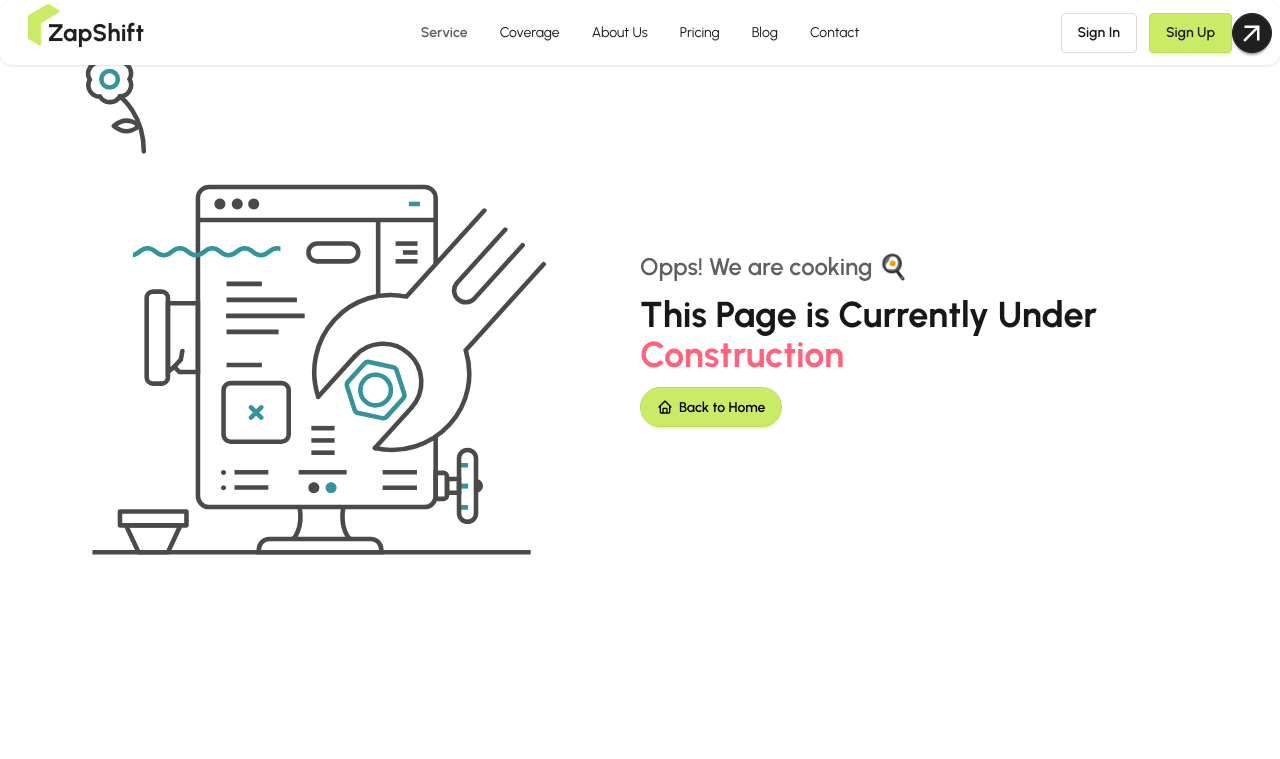
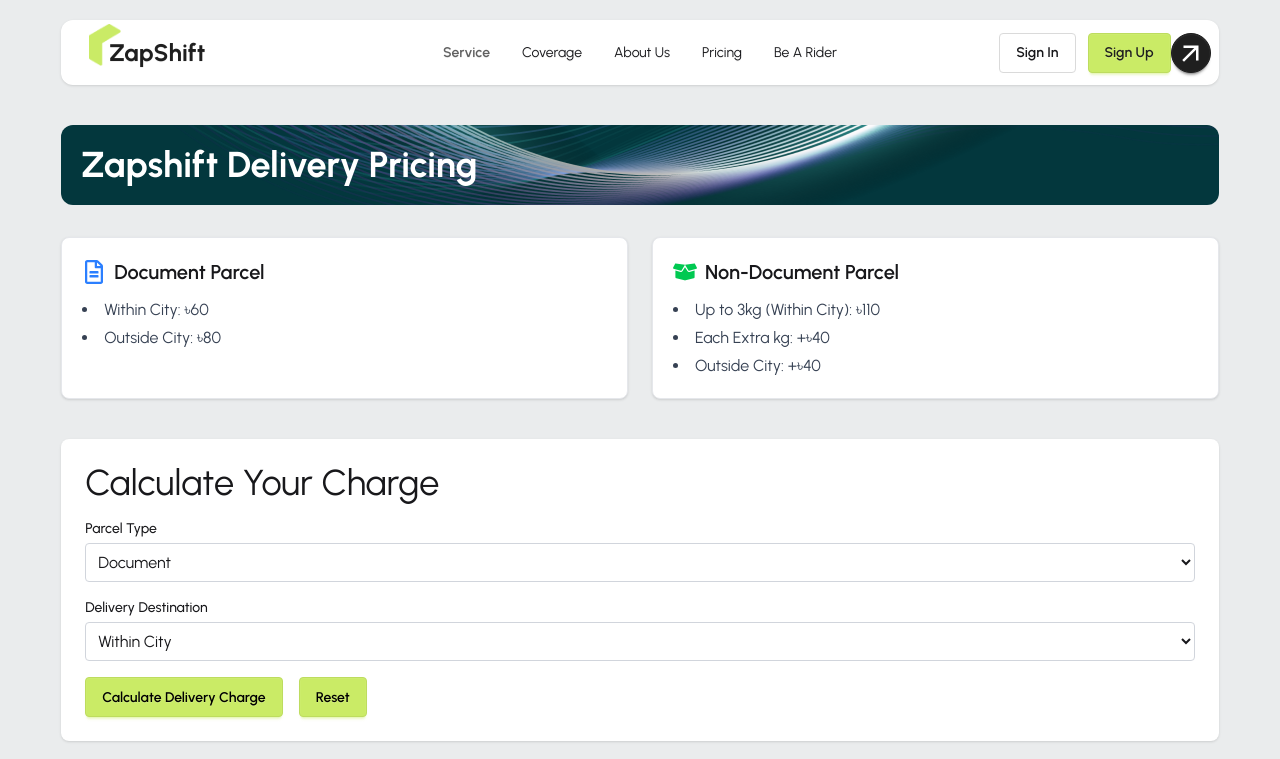
Before and after one commit to ferdouszihad/zap-shift-client, a React (Vite) app: page /pricing in a window 1280 px wide. Shown: the top 759 px of the page. Built offline with nearby package versions, Linux system fonts and the light colour scheme; no server answers.

Commit message:
added code for service , coverage ,pricing and about-us

```diff
--- a/src/components/Navigation.jsx
+++ b/src/components/Navigation.jsx
@@ -16,10 +16,7 @@ const Navigation = () => {
         <NavLink to="/pricing">Pricing</NavLink>
       </li>
       <li>
-        <NavLink to="/blog">Blog</NavLink>
-      </li>
-      <li>
-        <NavLink to="/contact">Contact</NavLink>
+        <NavLink to="/be-a-rider">Be A Rider</NavLink>
       </li>
     </>
   );
--- /dev/null
+++ b/src/pages/AboutUs/AboutUs.jsx
@@ -0,0 +1,87 @@
+import React from "react";
+import { FaUsers, FaHistory, FaHandshake } from "react-icons/fa";
+import PageTitle from "../../components/PageTitle";
+
+export default function AboutUs() {
+  return (
+    <div className="container pb-5">
+      <PageTitle title={"About Zapshift"}></PageTitle>
+
+      {/* Cards */}
+      <div className="grid grid-cols-1 md:grid-cols-3 gap-6 mb-10">
+        <div className="border border-primary hover:bg-base-100 rounded-lg p-6 shadow hover:shadow-md transition">
+          <div className="flex items-center mb-3">
+            <FaUsers className="text-2xl text-secondary mr-2" />
+            <h2 className="text-xl font-semibold">Who We Are</h2>
+          </div>
+          <p className="text-gray-700">
+            Zapshift is a next-gen parcel delivery platform dedicated to
+            providing fast, transparent, and affordable logistics solutions for
+            businesses and individuals.
+          </p>
+        </div>
+
+        <div className="border border-primary hover:bg-base-100 rounded-lg p-6 shadow hover:shadow-md transition">
+          <div className="flex items-center mb-3">
+            <FaHistory className="text-2xl text-info mr-2" />
+            <h2 className="text-xl font-semibold">Our Journey</h2>
+          </div>
+          <p className="text-gray-700">
+            Founded in 2023, Zapshift has grown from a small team to a
+            national-level service provider trusted by thousands for timely
+            deliveries.
+          </p>
+        </div>
+
+        <div className="border border-primary hover:bg-base-100 rounded-lg p-6 shadow hover:shadow-md transition">
+          <div className="flex items-center mb-3">
+            <FaHandshake className="text-2xl text-primary mr-2" />
+            <h2 className="text-xl font-semibold">Our Promise</h2>
+          </div>
+          <p className="text-gray-700">
+            We promise reliability, transparency, and excellence in every
+            shipment. Your trust powers our innovation and drives us forward.
+          </p>
+        </div>
+      </div>
+
+      {/* Story Section */}
+      <div className="bg-gray-100 rounded-lg p-6 shadow">
+        <h2 className="text-2xl font-semibold mb-4">Our Story</h2>
+        <div className="flex flex-col md:flex-row-reverse gap-6">
+          <img
+            src="https://d23xypyp2dkdqm.cloudfront.net/wp-content/uploads/2022/01/31034059/woman-hand-accepting-delivery-boxes-from-deliveryman-1.jpg"
+            alt="Zapshift delivery"
+            className="w-full md:w-1/2 h-auto rounded-lg"
+          />
+          <p className="text-gray-800 md:w-1/2">
+            What started as a small idea among passionate problem-solvers has
+            transformed into one of the most reliable logistics platforms in the
+            country. Our journey began with the belief that parcel delivery
+            could be smarter, more efficient, and customer-focused. Through
+            consistent innovation and a dedication to solving real-world
+            delivery challenges, we built a system that prioritizes transparency
+            and convenience.
+            <br />
+            <br />
+            From managing a handful of local deliveries to scaling our
+            operations nationwide, our commitment has remained unchanged—every
+            package, regardless of its size or destination, matters. We
+            understand how important it is for businesses and individuals to
+            send and receive parcels securely and on time. That’s why we focus
+            on building technology-driven logistics infrastructure that is both
+            affordable and dependable.
+            <br />
+            <br />
+            Today, Zapshift serves thousands of happy customers across the
+            country. We take pride in the trust we’ve earned, and we are more
+            motivated than ever to redefine delivery standards and exceed
+            expectations at every step. Our story is not just about
+            logistics—it’s about making connections, empowering businesses, and
+            delivering satisfaction.
+          </p>
+        </div>
+      </div>
+    </div>
+  );
+}
--- /dev/null
+++ b/src/pages/Pricing/Pricing.jsx
@@ -0,0 +1,127 @@
+import React, { useState } from "react";
+import { FaRegFileAlt, FaBoxOpen } from "react-icons/fa";
+import PageTitle from "../../components/PageTitle";
+
+export default function Pricing() {
+  const [parcelType, setParcelType] = useState("document");
+  const [destination, setDestination] = useState("within");
+  const [weight, setWeight] = useState(1);
+  const [charge, setCharge] = useState(null);
+
+  const calculateCharge = () => {
+    let total = 0;
+
+    if (parcelType === "document") {
+      total = destination === "within" ? 60 : 80;
+    } else {
+      if (weight <= 3) {
+        total = 110;
+      } else {
+        total = 110 + (weight - 3) * 40;
+      }
+      if (destination === "outside") {
+        total += 40;
+      }
+    }
+
+    setCharge(total);
+  };
+
+  return (
+    <div className="container pb-5">
+      <PageTitle title={"Zapshift Delivery Pricing"}></PageTitle>
+
+      <h1 className="text-3xl font-bold text-center mb-8"></h1>
+      {/* Pricing Cards */}
+      <div className="grid grid-cols-1 md:grid-cols-2 gap-6 mb-10">
+        <div className="border bg-base-100 border-gray-200 rounded-lg p-5 shadow hover:shadow-md transition duration-300">
+          <div className="flex items-center mb-3">
+            <FaRegFileAlt className="text-2xl text-blue-500 mr-2" />
+            <h2 className="text-xl font-semibold">Document Parcel</h2>
+          </div>
+          <ul className="text-gray-700 list-disc list-inside space-y-1">
+            <li>Within City: ৳60</li>
+            <li>Outside City: ৳80</li>
+          </ul>
+        </div>
+
+        <div className="border bg-base-100 border-gray-200 rounded-lg p-5 shadow hover:shadow-md transition duration-300">
+          <div className="flex items-center mb-3">
+            <FaBoxOpen className="text-2xl text-green-500 mr-2" />
+            <h2 className="text-xl font-semibold">Non-Document Parcel</h2>
+          </div>
+          <ul className="text-gray-700 list-disc list-inside space-y-1">
+            <li>Up to 3kg (Within City): ৳110</li>
+            <li>Each Extra kg: +৳40</li>
+            <li>Outside City: +৳40</li>
+          </ul>
+        </div>
+      </div>
+      {/* Calculator */}
+      <div className="bg-white shadow rounded-lg p-6 space-y-4">
+        <h2 className="text-4xl">Calculate Your Charge</h2>
+        {charge !== null && (
+          <div className=" text-xl font-bold text-secondary">
+            Total Charge: ৳{charge}
+          </div>
+        )}
+        <div>
+          <label className="block text-sm font-medium mb-1">Parcel Type</label>
+          <select
+            className="w-full border border-gray-300 rounded p-2"
+            value={parcelType}
+            onChange={(e) => setParcelType(e.target.value)}
+          >
+            <option value="document">Document</option>
+            <option value="non-document">Non-Document</option>
+          </select>
+        </div>
+
+        <div>
+          <label className="block text-sm font-medium mb-1">
+            Delivery Destination
+          </label>
+          <select
+            className="w-full border border-gray-300 rounded p-2"
+            value={destination}
+            onChange={(e) => setDestination(e.target.value)}
+          >
+            <option value="within">Within City</option>
+            <option value="outside">Outside City</option>
+          </select>
+        </div>
+
+        {parcelType === "non-document" && (
+          <div>
+            <label className="block text-sm font-medium mb-1">
+              Parcel Weight (kg)
+            </label>
+            <input
+              type="number"
+              className="w-full border border-gray-300 rounded p-2"
+              value={weight}
+              onChange={(e) => setWeight(Number(e.target.value))}
+              min="1"
+            />
+          </div>
+        )}
+
+        <div className=" space-x-4">
+          <button
+            className="btn btn-primary text-black"
+            onClick={calculateCharge}
+          >
+            Calculate Delivery Charge
+          </button>
+
+          <button
+            className="btn btn-primary text-black"
+            onClick={() => setCharge(0)}
+          >
+            Reset
+          </button>
+        </div>
+      </div>
+    </div>
+  );
+}
```
Also changed, not shown: src/routes/router.jsx (+14 -0 lines).
